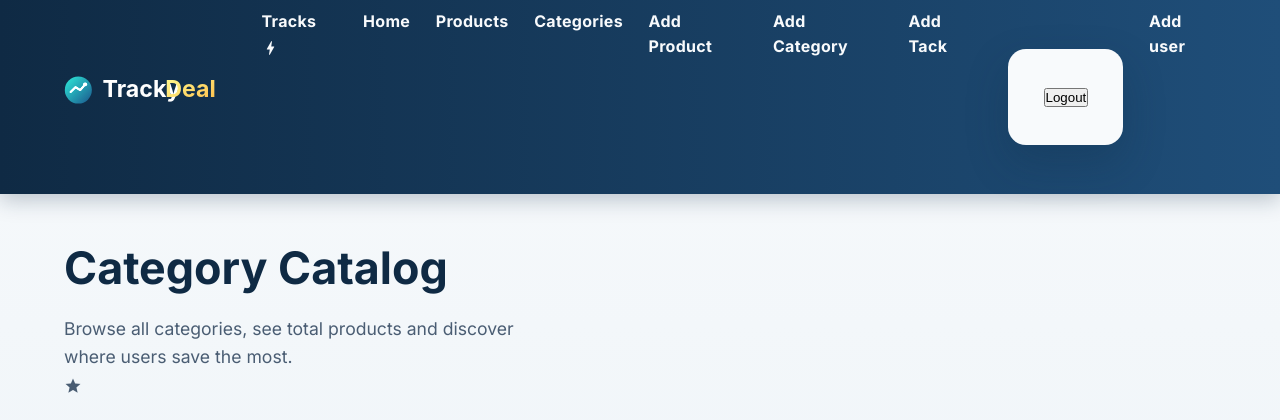
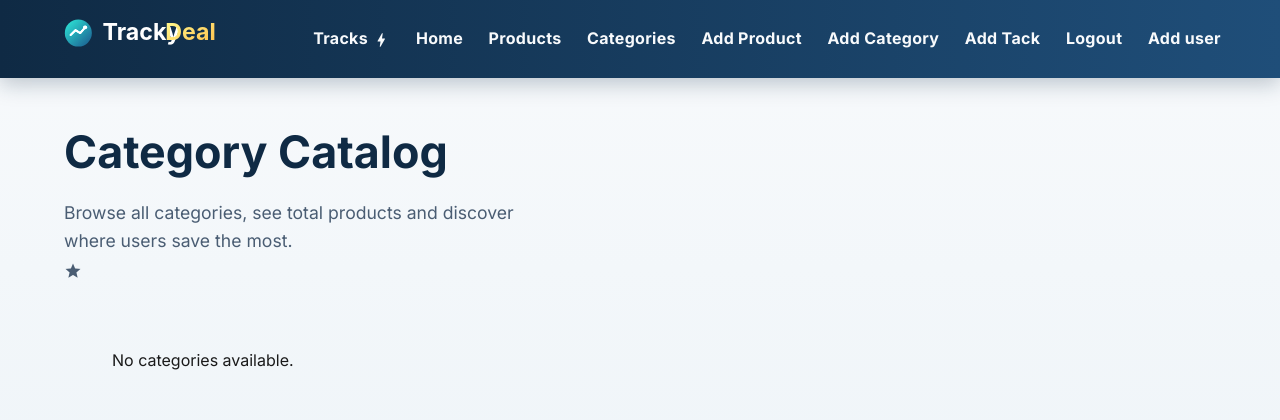
Before and after one commit to ElenaKirilovaA/price_tracker, a Django app: page /catalog/ in a window 1280 px wide. Shown: the top 420 px of the page. Run offline with Django 5.2, Linux system fonts and the light colour scheme; the visitor is signed in with stand-in values (Sample User, id 1); data that the repository does not hold is empty.

Commit message:
html and css to logaout form

```diff
--- a/static/css/style.css
+++ b/static/css/style.css
@@ -380,7 +380,28 @@ main > p {
 /* =====================
    FORMS
 ===================== */
+.logout-form {
+    margin: 0;
+    padding: 0;
+    background: none;
+    box-shadow: none;
+}
 
+.nav-link-btn {
+    background: none;
+    border: none;
+    padding: 0;
+    font: inherit;
+    cursor: pointer;
+
+    color: var(--soft-white);
+    font-weight: 600;
+    letter-spacing: 0.3px;
+}
+
+.nav-link-btn:hover {
+    color: var(--turquoise);
+}
 form {
     max-width: 520px;
     margin: 2.5rem auto;
--- a/templates/common/navigation.html
+++ b/templates/common/navigation.html
@@ -13,15 +13,13 @@
                 <a href='{% url "catalog:create" %}'><strong> Add Category</strong></a>
                 <a href='{% url "alert:create" %}'><strong> Add Tack</strong></a>
                 {% if request.user.is_authenticated %}
-                    <form action="{% url 'accounts:logout' %}" method="post">
-                    {% csrf_token %}
-                    <button class="button">Logout</button>
-
-                    </form>
-                {% else %}
-                    <a href='{% url "accounts:login" %}'><strong> Login</strong></a>
-
-                {% endif %}
+<form action="{% url 'accounts:logout' %}" method="post" class="logout-form">
+    {% csrf_token %}
+    <button class="nav-link-btn"><strong>Logout</strong></button>
+</form>
+{% else %}
+<a href='{% url "accounts:login" %}'><strong>Login</strong></a>
+{% endif %}
                 <a href='{% url "accounts:create_user" %}'><strong> Add user</strong></a>
             </nav>
         </div>
```
